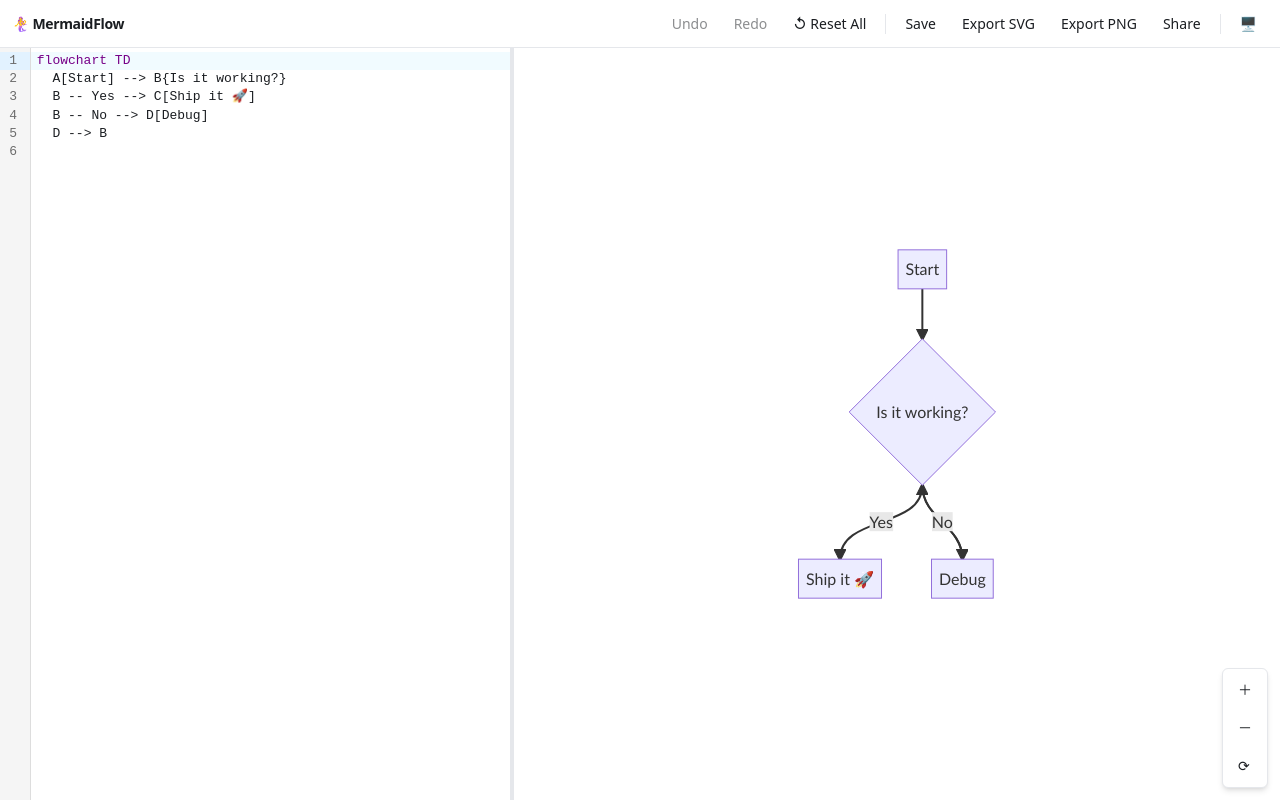
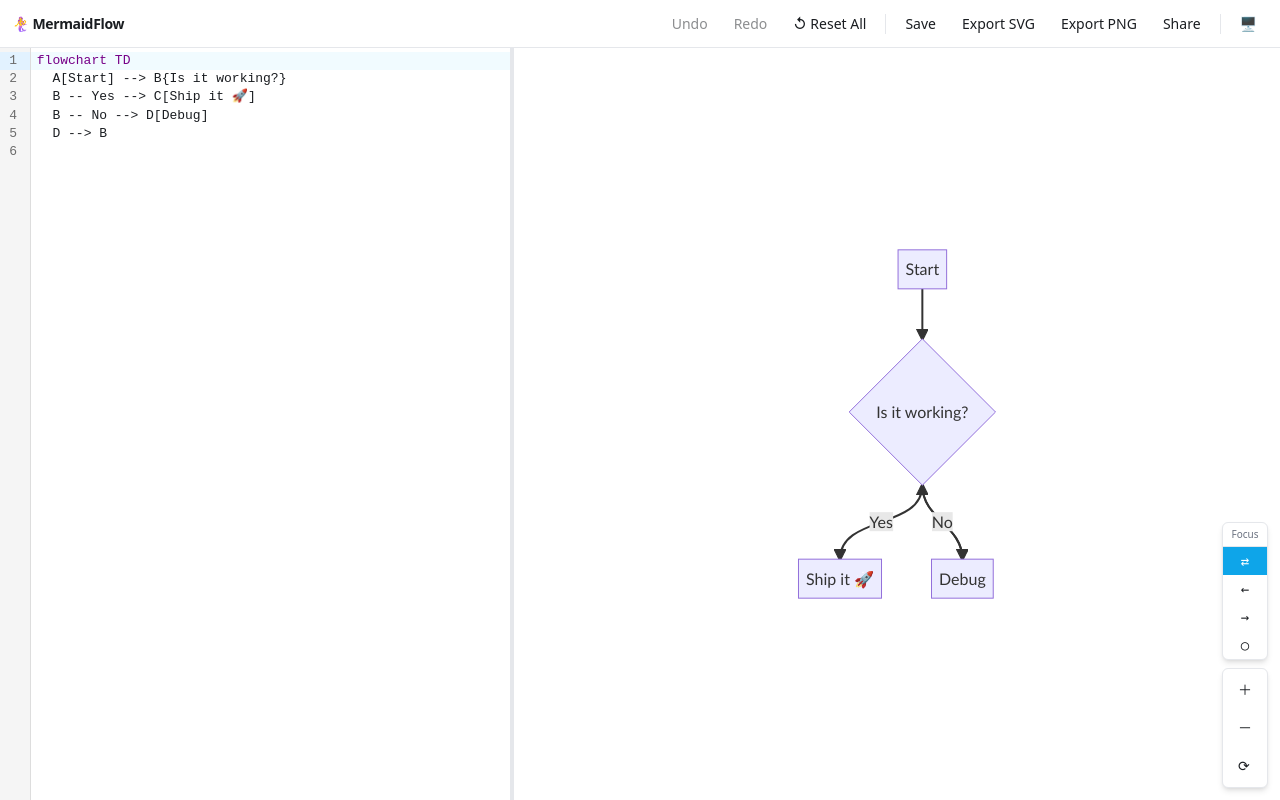
Before and after one commit to elye/web_mermaid_diagram_interactive, a React (Vite) app: page / in a window 1280 px wide. Built offline with nearby package versions, Linux system fonts and the light colour scheme.

Commit message:
Add connectivity mode picker to canvas controls with source/sink filter support

```diff
--- a/src/features/canvas/components/CanvasControls.tsx
+++ b/src/features/canvas/components/CanvasControls.tsx
@@ -1,13 +1,22 @@
 /**
- * CanvasControls — zoom in/out, fit-to-view, reset viewport.
+ * CanvasControls — zoom in/out, fit-to-view, reset viewport, connectivity mode.
  */
 import { Button } from '@/shared/components/Button';
-import { useUiStore } from '@/stores/uiStore';
+import { useUiStore, type ConnectivityMode } from '@/stores/uiStore';
 import { MAX_ZOOM, MIN_ZOOM } from '@/shared/constants/defaults';
+
+const CONNECTIVITY_OPTIONS: { value: ConnectivityMode; label: string; title: string }[] = [
+  { value: 'both',         label: '⇄',  title: 'Highlight sources & sinks' },
+  { value: 'only-sources', label: '←',  title: 'Highlight sources only (upstream)' },
+  { value: 'only-sinks',   label: '→',  title: 'Highlight sinks only (downstream)' },
+  { value: 'none',         label: '○',  title: 'No connectivity highlighting' },
+];
 
 export function CanvasControls() {
   const setViewport = useUiStore((s) => s.setViewport);
   const zoom = useUiStore((s) => s.viewport.zoom);
+  const connectivityMode = useUiStore((s) => s.connectivityMode);
+  const setConnectivityMode = useUiStore((s) => s.setConnectivityMode);
 
   const zoomBy = (factor: number) => {
     setViewport({ zoom: Math.min(MAX_ZOOM, Math.max(MIN_ZOOM, zoom * factor)) });
@@ -15,12 +24,41 @@ export function CanvasControls() {
   const reset = () => setViewport({ zoom: 1, panX: 0, panY: 0 });
 
   return (
-    <div className="absolute bottom-3 right-3 z-10 flex flex-col gap-1 rounded-md border border-border bg-surface p-1 shadow-md">
-      <Button onClick={() => zoomBy(1.2)} aria-label="Zoom in">＋</Button>
-      <Button onClick={() => zoomBy(1 / 1.2)} aria-label="Zoom out">－</Button>
-      <Button onClick={reset} aria-label="Reset view" title={`Zoom ${Math.round(zoom * 100)}%`}>
-        ⟳
-      </Button>
+    <div className="absolute bottom-3 right-3 z-10 flex flex-col gap-2">
+      {/* Connectivity mode picker */}
+      <div
+        className="flex flex-col rounded-md border border-border bg-surface shadow-md overflow-hidden"
+        title="Selection connectivity highlight mode"
+      >
+        <div className="px-2 py-1 text-center text-[10px] font-medium text-muted border-b border-border select-none">
+          Focus
+        </div>
+        {CONNECTIVITY_OPTIONS.map(({ value, label, title }) => (
+          <button
+            key={value}
+            onClick={() => setConnectivityMode(value)}
+            title={title}
+            aria-pressed={connectivityMode === value}
+            className={[
+              'px-2 py-1 text-sm font-mono transition-colors',
+              connectivityMode === value
+                ? 'bg-accent text-white'
+                : 'text-ink hover:bg-surface-alt',
+            ].join(' ')}
+          >
+            {label}
+          </button>
+        ))}
+      </div>
+
+      {/* Zoom controls */}
+      <div className="flex flex-col gap-1 rounded-md border border-border bg-surface p-1 shadow-md">
+        <Button onClick={() => zoomBy(1.2)} aria-label="Zoom in">＋</Button>
+        <Button onClick={() => zoomBy(1 / 1.2)} aria-label="Zoom out">－</Button>
+        <Button onClick={reset} aria-label="Reset view" title={`Zoom ${Math.round(zoom * 100)}%`}>
+          ⟳
+        </Button>
+      </div>
     </div>
   );
 }
--- a/src/features/canvas/components/DiagramCanvas.tsx
+++ b/src/features/canvas/components/DiagramCanvas.tsx
@@ -46,6 +46,7 @@ export function DiagramCanvas() {
   const selectedEdgeIds = useSelectionStore((s) => s.selectedEdgeIds);
   const selectedClusterId = useSelectionStore((s) => s.selectedClusterId);
   const viewport = useUiStore((s) => s.viewport);
+  const connectivityMode = useUiStore((s) => s.connectivityMode);
 
   // Build Maps for the router (stable across re-renders when contents haven't changed).
   const lineStyleMap = useMemo(() => {
@@ -357,7 +358,7 @@ export function DiagramCanvas() {
       canvas.classList.toggle('mf-canvas--has-selection', hasSelection);
     }
 
-    if (hasSelection) {
+    if (hasSelection && connectivityMode !== 'none') {
       if (selectedEdgeIds.size > 0 && selectedNodeIds.size === 0 && !selectedClusterId) {
         // Edge-only selection: highlight just the two endpoint nodes of the
         // selected edge(s) as source/sink. Do NOT run the full neighbour
@@ -366,18 +367,24 @@ export function DiagramCanvas() {
         for (const edgeId of selectedEdgeIds) {
           const edgeMeta = edges.find((e) => e.id === edgeId);
           if (!edgeMeta) continue;
-          if (edgeMeta.sourceId) {
+          // In edge-selection context, source endpoint = "source", target = "sink".
+          // Respect the connectivity mode: only-sources hides the sink end, only-sinks hides the source end.
+          let anyEndpointHighlighted = false;
+          if (edgeMeta.sourceId && connectivityMode !== 'only-sinks') {
             const g = host.querySelector(`g[data-node-id="${cssEscape(edgeMeta.sourceId)}"]`);
-            g?.classList.add('mf-node--source');
+            if (g) { g.classList.add('mf-node--source'); anyEndpointHighlighted = true; }
           }
-          if (edgeMeta.targetId) {
+          if (edgeMeta.targetId && connectivityMode !== 'only-sources') {
             const g = host.querySelector(`g[data-node-id="${cssEscape(edgeMeta.targetId)}"]`);
-            g?.classList.add('mf-node--sink');
+            if (g) { g.classList.add('mf-node--sink'); anyEndpointHighlighted = true; }
           }
-          // The selected edge itself is already marked .mf-edge--selected;
-          // also add connected so the opacity rule keeps it fully visible.
-          const p = host.querySelector(`path[data-edge-id="${cssEscape(edgeId)}"]`);
-          p?.classList.add('mf-edge--connected');
+          // Only keep the edge un-dimmed when at least one endpoint node is
+          // actually highlighted — if neither endpoint exists in the rendered
+          // SVG the edge itself should stay dimmed like all other unrelated edges.
+          if (anyEndpointHighlighted) {
+            const p = host.querySelector(`path[data-edge-id="${cssEscape(edgeId)}"]`);
+            p?.classList.add('mf-edge--connected');
+          }
         }
       } else {
         // Node / cluster selection: run full neighbour traversal.
@@ -386,21 +393,46 @@ export function DiagramCanvas() {
           edges,
         );
 
-        sourceNodeIds.forEach((id) => {
+        // connectedEdgeIds covers edges to both sources and sinks; when the
+        // mode restricts to one side we must also filter which edges to show.
+        const shownSourceIds = connectivityMode !== 'only-sinks'  ? sourceNodeIds : new Set<string>();
+        const shownSinkIds   = connectivityMode !== 'only-sources' ? sinkNodeIds   : new Set<string>();
+
+        shownSourceIds.forEach((id) => {
           const g = host.querySelector(`g[data-node-id="${cssEscape(id)}"]`);
           g?.classList.add('mf-node--source');
         });
-        sinkNodeIds.forEach((id) => {
+        shownSinkIds.forEach((id) => {
           const g = host.querySelector(`g[data-node-id="${cssEscape(id)}"]`);
           g?.classList.add('mf-node--sink');
         });
+
+        // Only keep connected-edge highlights for the visible side(s).
+        // An edge belongs to the "sources" side when its source node is a
+        // highlighted source (i.e. upstream of the selection) — meaning the
+        // edge runs from a source neighbour INTO the selection.
+        // An edge belongs to the "sinks" side when its target node is a
+        // highlighted sink (i.e. downstream of the selection).
+        // We do NOT use effectiveSelection membership here: an edge whose
+        // selected-end is in effectiveSelection but whose neighbour-end is
+        // not shown should stay dimmed (e.g. B→C stays dimmed when only
+        // sources are shown, even though B is selected).
         connectedEdgeIds.forEach((id) => {
           const p = host.querySelector(`path[data-edge-id="${cssEscape(id)}"]`);
-          p?.classList.add('mf-edge--connected');
+          if (!p) return;
+          const edgeSrc = p.getAttribute('data-edge-source');
+          const edgeTgt = p.getAttribute('data-edge-target');
+          // source-side edge: flows from a source neighbour into the selection
+          const isSourceEdge = edgeSrc ? shownSourceIds.has(edgeSrc) : false;
+          // sink-side edge: flows from the selection out to a sink neighbour
+          const isSinkEdge = edgeTgt ? shownSinkIds.has(edgeTgt) : false;
+          if (isSourceEdge || isSinkEdge) {
+            p.classList.add('mf-edge--connected');
+          }
         });
       }
     }
-  }, [selectedNodeIds, selectedEdgeIds, selectedClusterId, svg, edges, source]);
+  }, [selectedNodeIds, selectedEdgeIds, selectedClusterId, svg, edges, source, connectivityMode]);
 
   return (
     <div
--- a/src/stores/uiStore.ts
+++ b/src/stores/uiStore.ts
@@ -6,6 +6,15 @@ import type { ViewportState } from '@/shared/types/diagram';
 import { nextId } from '@/shared/utils/idGenerator';
 
 export type Theme = 'light' | 'dark' | 'system';
+
+/**
+ * Controls which neighbours are highlighted when a node/edge/cluster is selected.
+ *   both        — sources (upstream) AND sinks (downstream) are highlighted (default)
+ *   only-sources — only upstream source nodes are highlighted
+ *   only-sinks   — only downstream sink nodes are highlighted
+ *   none         — no connectivity highlighting
+ */
+export type ConnectivityMode = 'both' | 'only-sources' | 'only-sinks' | 'none';
 
 export interface Toast {
   id: string;
@@ -18,11 +27,13 @@ export interface UiState {
   theme: Theme;
   viewport: ViewportState;
   showMinimap: boolean;
+  connectivityMode: ConnectivityMode;
   toasts: Toast[];
 
   setTheme: (t: Theme) => void;
   setViewport: (v: Partial<ViewportState>) => void;
   toggleMinimap: () => void;
+  setConnectivityMode: (mode: ConnectivityMode) => void;
   pushToast: (t: Omit<Toast, 'id'>) => void;
   dismissToast: (id: string) => void;
   hydrate: (patch: Partial<UiState>) => void;
@@ -32,11 +43,13 @@ export const useUiStore = create<UiState>((set) => ({
   theme: 'system',
   viewport: { zoom: 1, panX: 0, panY: 0 },
   showMinimap: true,
+  connectivityMode: 'both',
   toasts: [],
 
   setTheme: (t) => set({ theme: t }),
   setViewport: (v) => set((s) => ({ viewport: { ...s.viewport, ...v } })),
   toggleMinimap: () => set((s) => ({ showMinimap: !s.showMinimap })),
+  setConnectivityMode: (mode) => set({ connectivityMode: mode }),
   pushToast: (t) => set((s) => ({ toasts: [...s.toasts, { id: nextId('toast'), ...t }] })),
   dismissToast: (id) => set((s) => ({ toasts: s.toasts.filter((t) => t.id !== id) })),
   hydrate: (patch) => set(patch),
```
